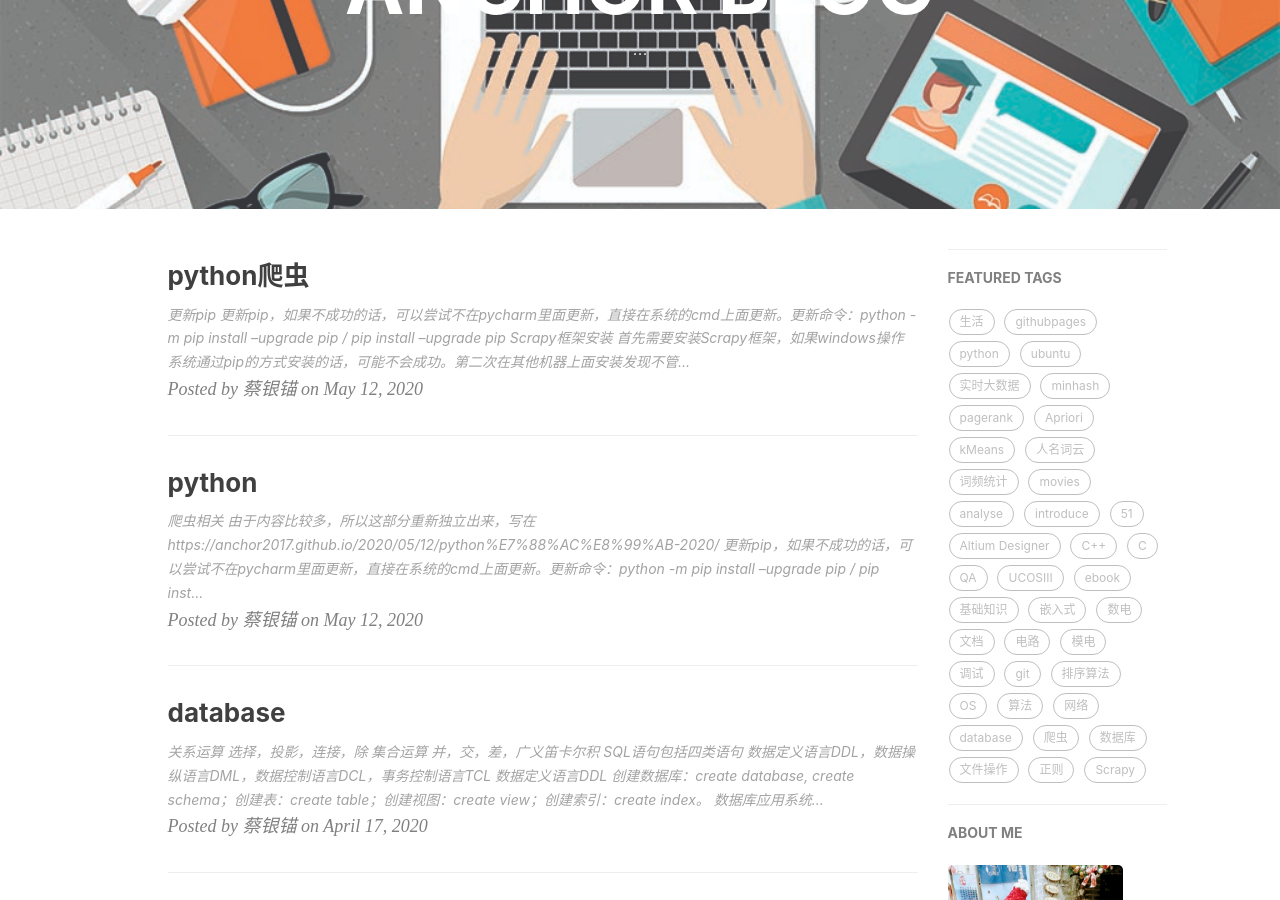
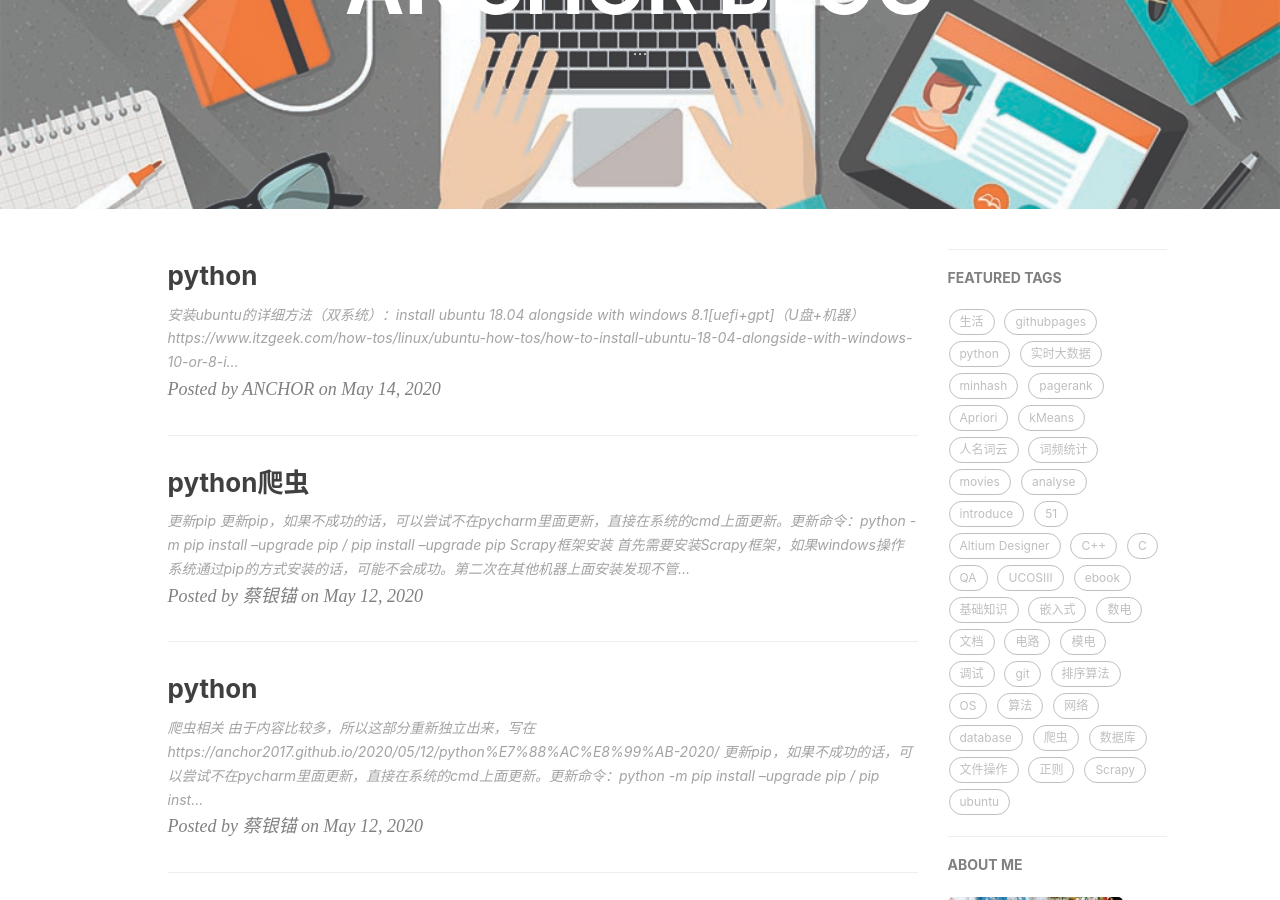
Before and after one commit to anchor2017/anchor2017.github.io, a Jekyll site: the page built from index.html, in a window 1280 px wide and 900 px high, scrolled down 209 px. Built offline with Jekyll 4.4.1, drawn with Linux system fonts in a browser that asks for light colours; nearby versions of some CDN libraries; the list of posts is cut into pages by our own code; comment, search, counter and statistics services are not loaded; some of the changed text lies outside the part shown.

Commit message:
Update and rename 2019-05-24-python-ubuntu-2019.md to 2020-05-14-python-ubuntu-2019.md

```diff
--- a/_posts/2019-05-24-python-ubuntu-2019.md
+++ b/_posts/2020-05-14-python-ubuntu-2019.md
@@ -2,7 +2,7 @@
 layout:     post
 title:      python
 subtitle:
-date:       2019-05-24
+date:       2020-05-14
 author:     ANCHOR
 header-img:
 catalog: true
```
